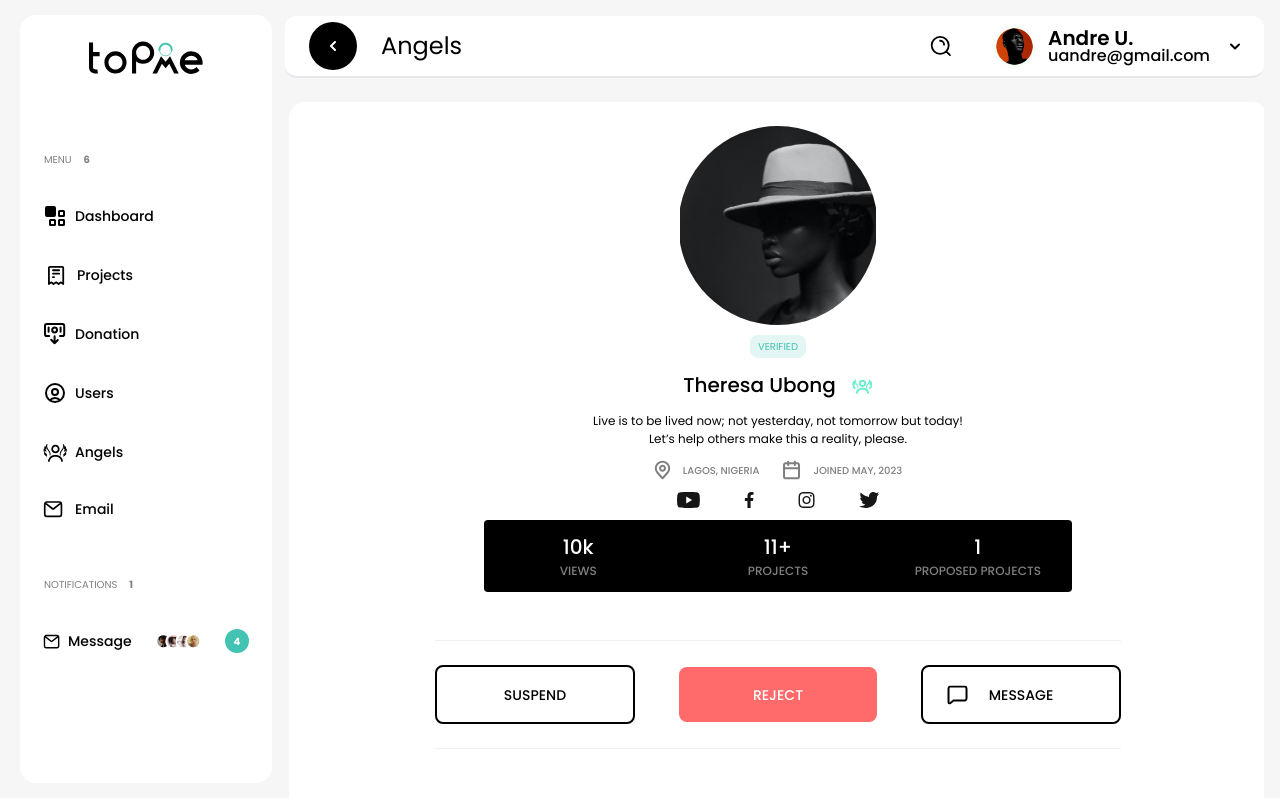
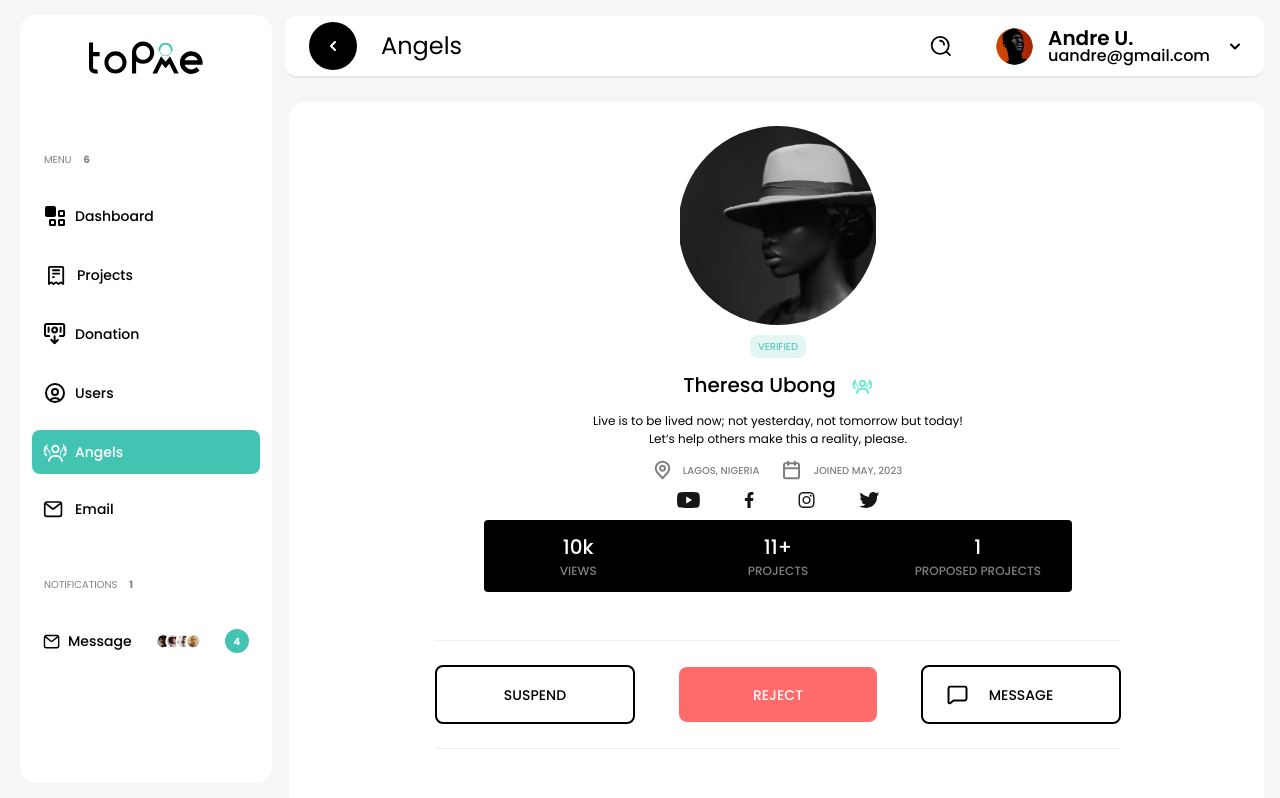
Before and after one commit to KobiManuel/top-me, a React (Vite) app: page / in a window 1280 px wide. Shown: the top 798 px of the page. Built offline with nearby package versions, Linux system fonts and the light colour scheme.

Commit message:
feat(User Inerface): pdated sidebar

```diff
--- a/src/App.scss
+++ b/src/App.scss
@@ -24,15 +24,15 @@ body {
 }
 
 .nav-links {
-  transition: background 0.2s ease-in-out;
+  transition: background 0.1s ease-in-out;
   cursor: pointer;
   &-angels {
-    &:hover {
-      svg {
-        path {
-          fill: white !important;
-          stroke: none !important;
-        }
+    background: #43c4b2;
+    color: white !important;
+    svg {
+      path {
+        fill: white !important;
+        stroke: none !important;
       }
     }
   }
```
